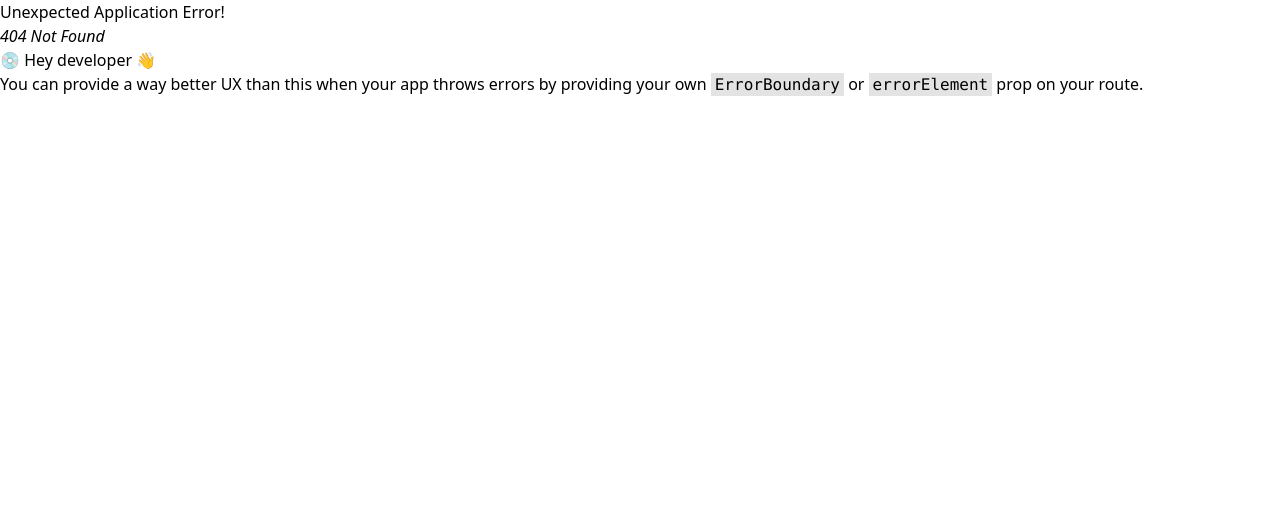
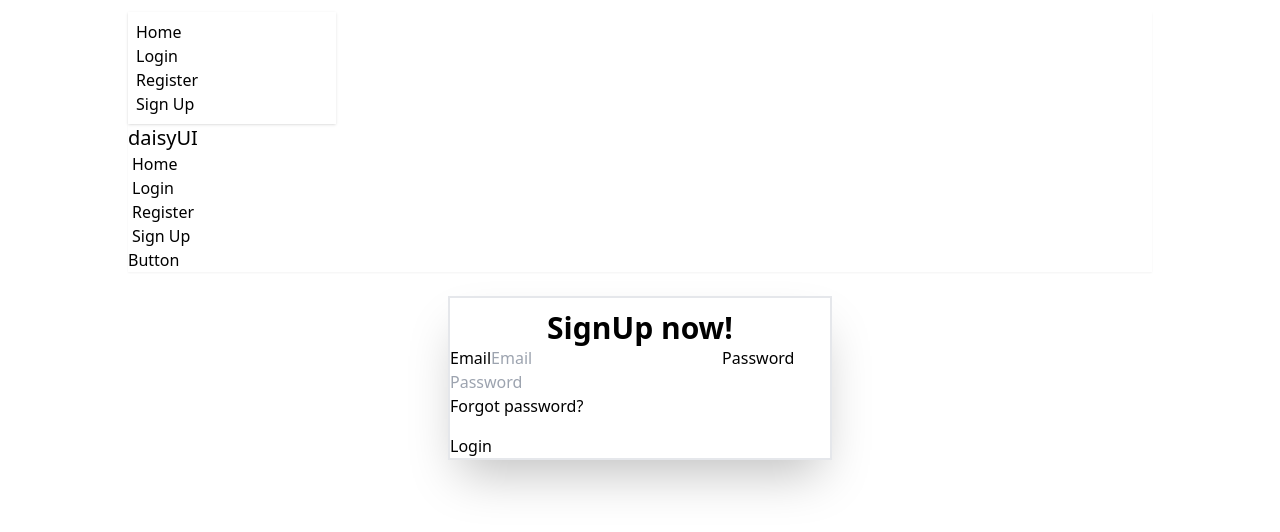
Before and after one commit to tajmirahman/email-password-login, a React (Vite) app in the folder my-project/: page /signUp in a window 1280 px wide. Before the commit this address had no page. Shown: the top 532 px of the page. Built offline with nearby package versions, Linux system fonts and the light colour scheme.

Commit message:
sign up from start

```diff
--- a/my-project/routes.jsx
+++ b/my-project/routes.jsx
@@ -3,6 +3,7 @@ import Main from "./src/component/Main";
 import Home from "./src/component/Home";
 import Login from "./src/component/Login";
 import Register from "./src/component/Register";
+import SignUp from "./src/component/SignUp";
 
 const router = createBrowserRouter([
     {
@@ -20,6 +21,10 @@ const router = createBrowserRouter([
         {
             path:'/register',
             element:<Register />
+        },
+        {
+            path:'/signUp',
+            element:<SignUp />
         }
       ]
     },
--- a/my-project/src/component/Header.jsx
+++ b/my-project/src/component/Header.jsx
@@ -7,7 +7,7 @@ const Header = () => {
     <li><NavLink to={'/'}>Home</NavLink></li>
     <li><NavLink to={'/login'}>Login</NavLink></li>
     <li><NavLink to={'/register'}>Register</NavLink></li>
-    <li><NavLink to={'/register2'}>Register2</NavLink></li>
+    <li><NavLink to={'/signUp'}>Sign Up</NavLink></li>
 
     </>
 
--- a/my-project/src/component/Register.jsx
+++ b/my-project/src/component/Register.jsx
@@ -16,7 +16,7 @@ const Register = () => {
             console.log(result)
         })
         .catch(error=>{
-            console.log(error);
+            console.log('Error',error);
         })
     }
 
--- /dev/null
+++ b/my-project/src/component/SignUp.jsx
@@ -0,0 +1,24 @@
+
+const SignUp = () => {
+    return (
+
+        <div className="card bg-base-100 w-full max-w-sm shrink-0 shadow-2xl my-6 border-2 mx-auto">
+            <h1 className="text-3xl font-bold text-center mt-3">SignUp now!</h1>
+            <div className="card-body">
+                <form>
+                    <fieldset className="fieldset">
+                        <label className="fieldset-label">Email</label>
+                        <input type="email" className="input" placeholder="Email" />
+                        <label className="fieldset-label">Password</label>
+                        <input type="password" className="input" placeholder="Password" />
+                        <div><a className="link link-hover">Forgot password?</a></div>
+                        <button className="btn btn-neutral mt-4">Login</button>
+                    </fieldset>
+                </form>
+            </div>
+        </div>
+
+    );
+};
+
+export default SignUp;
```
